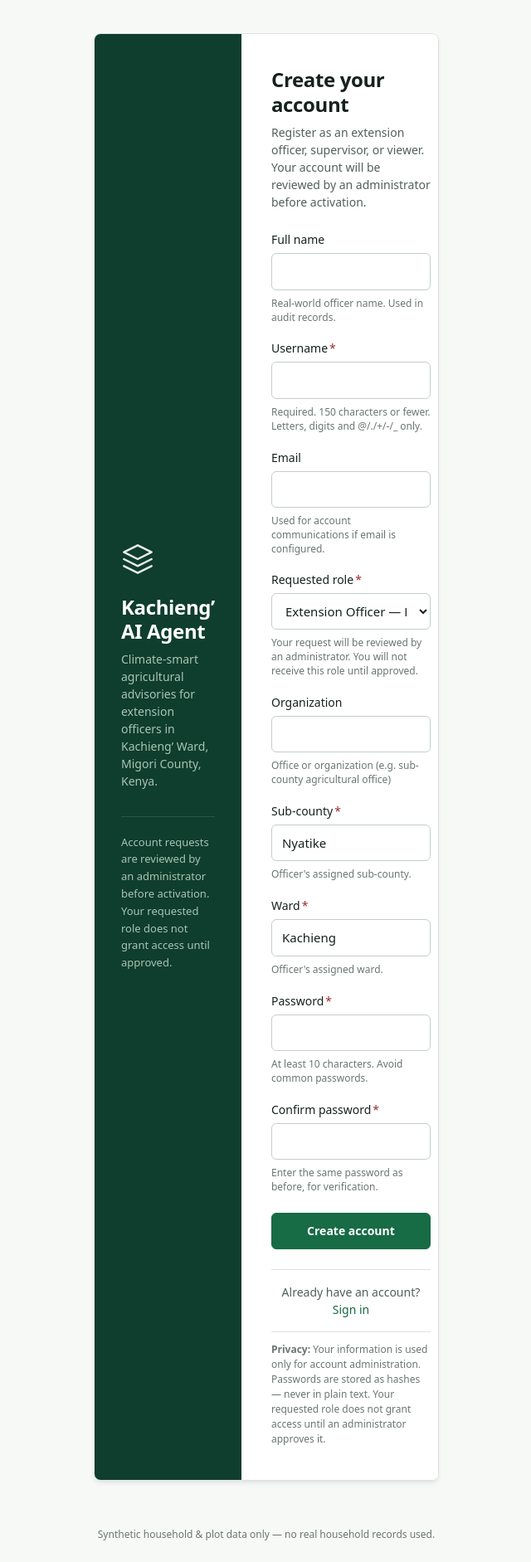
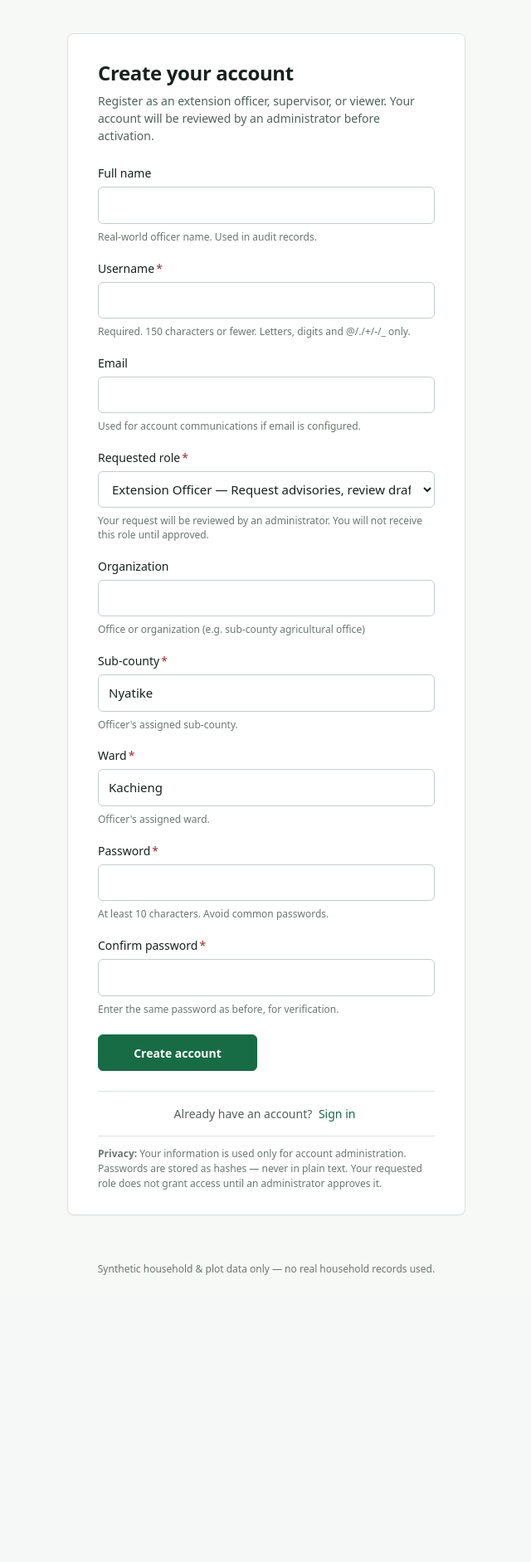
Before and after one commit to Onunga123/majishamba-extension-agent, a Django app: page /accounts/register/ in a window 1280 px wide. Shown: the part 68-1951 px from the top of the page at 83% size, without its empty margins (319-959 px from the left). After the commit the page ends 1605 px from the top, so only its background shows below. Run offline with Django 5.2, Linux system fonts and the light colour scheme; parts of the project's set-up code (start-up, migrations or seed data) failed here and were passed over; some libraries are stand-ins or nearby versions.

Commit message:
Remove redundant auth brand-panel — one brand identity, focused form
The login and registration pages were showing the product name
'Kachieng' AI Agent' and subtitle 'Climate-smart agricultural advisories'
TWICE: once in the global auth header, and again in a large deep-forest
brand panel on the left side of a split layout. The brand panel also
repeated a lengthy tagline paragraph. This created clutter, excessive
vertical space, and weak visual hierarchy.

Removed the .auth-brand-panel / .auth-split / .auth-form-panel wrappers
from login.html and register.html. Both pages now use the single
.auth-card directly inside the base_auth.html <main> container.

The global auth header (in base_auth.html) already shows the brand
once: 'Kachieng' AI Agent' + 'Climate-smart agricultural advisories'.
The form below it is focused on the authentication task.

Login page now shows:
  [Header: Kachieng' AI Agent / Climate-smart agricultural advisories]
  Welcome back
  Sign in to access climate-smart advisory tools for Kachieng' Ward.
  [Username] [Password] [Sign in button]
  Need an account? Create one
  [Footer: Synthetic household & plot data only...]

Register page now shows:
  [Header: Kachieng' AI Agent / Climate-smart agricultural advisories]
  Create your account
  Register as an extension officer, supervisor, or viewer...
  [All 9 existing fields preserved]
  [Create account button]
  Already have an account? Sign in
  [Privacy notice preserved]
  [Footer: Synthetic household & plot data only...]

Also widened <main> from max-w-md to max-w-lg so the 9-field register
form has comfortable space.

Verified: 'Kachieng' AI Agent' appears once as visible text (the
header brand). 'Climate-smart agricultural advisories' appears once
(the header subtitle). The tagline 'Built for the Nyatike...' is gone.
All existing content preserved (Welcome back, sign-in supporting text,
form fields, links, privacy note, synthetic-data footer).

387 passed, 1 skipped. No functionality changes.

```diff
--- a/templates/accounts/register.html
+++ b/templates/accounts/register.html
@@ -1,21 +1,6 @@
 {% extends "base_auth.html" %}
 {% block title %}Create account — Kachieng’ AI Agent{% endblock %}
 {% block content %}
-<div class="auth-split">
-  {# Brand panel (desktop only) #}
-  <div class="auth-brand-panel">
-    <svg xmlns="http://www.w3.org/2000/svg" width="40" height="40" viewBox="0 0 24 24" fill="none" stroke="currentColor" stroke-width="1.5" stroke-linecap="round" stroke-linejoin="round" class="auth-brand-panel-mark" aria-hidden="true">
-      <path d="M12 2L2 7l10 5 10-5-10-5z"/>
-      <path d="M2 17l10 5 10-5"/>
-      <path d="M2 12l10 5 10-5"/>
-    </svg>
-    <p class="auth-brand-panel-name">Kachieng’ AI Agent</p>
-    <p class="auth-brand-panel-subtitle">Climate-smart agricultural advisories for extension officers in Kachieng’ Ward, Migori County, Kenya.</p>
-    <p class="auth-brand-panel-tagline">Account requests are reviewed by an administrator before activation. Your requested role does not grant access until approved.</p>
-  </div>
-
-  {# Form panel #}
-  <div class="auth-form-panel">
 <div class="auth-card">
   <h1 class="auth-card-heading">Create your account</h1>
   <p class="auth-card-supporting">
@@ -55,6 +40,4 @@
     <p><strong>Privacy:</strong> Your information is used only for account administration. Passwords are stored as hashes — never in plain text. Your requested role does not grant access until an administrator approves it.</p>
   </div>
 </div>
-  </div>
-</div>
 {% endblock %}
--- a/templates/base_auth.html
+++ b/templates/base_auth.html
@@ -42,7 +42,7 @@
     </div>
   </header>
 
-  <main id="main-content" class="flex-1 w-full max-w-md mx-auto px-4 py-6 sm:py-10" role="main" tabindex="-1">
+  <main id="main-content" class="flex-1 w-full max-w-lg mx-auto px-4 py-6 sm:py-10" role="main" tabindex="-1">
     {% if messages %}
       <div class="mb-4 space-y-1" role="status" aria-live="polite">
         {% for m in messages %}
```
Also changed, not shown: templates/accounts/login.html (+0 -17 lines). Lines whose indentation alone changed are shown as unchanged.
